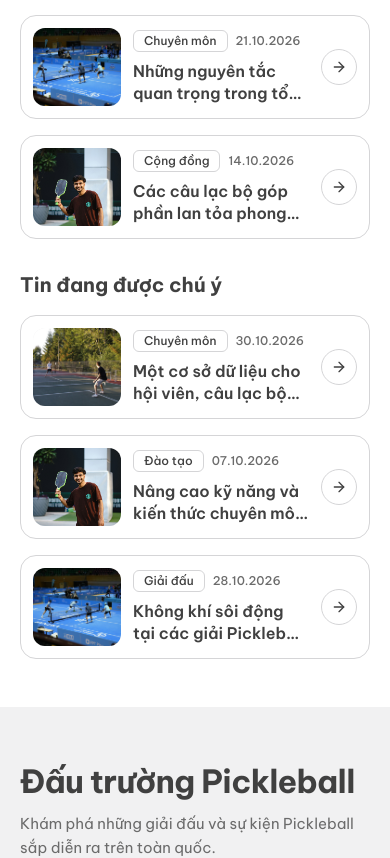
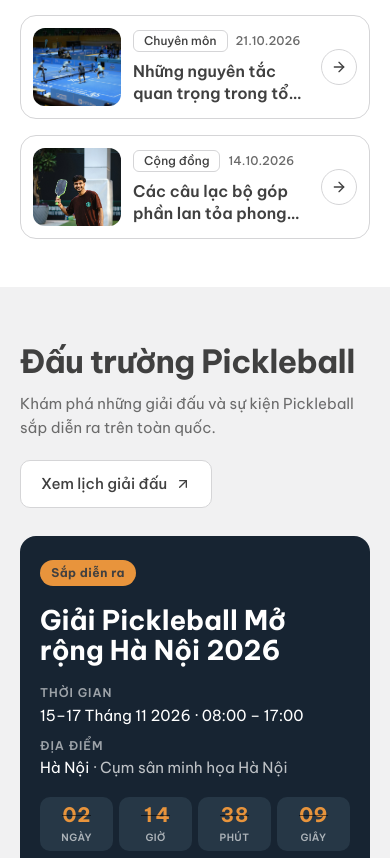
Before and after one commit to dylanaidev-hub/VPF, a React (Vite) app: page / in a window 390 px wide. Shown: the part 3234-4092 px from the top of the page. Built offline with nearby package versions, Linux system fonts and the light colour scheme.

Commit message:
Remove trending news from the homepage

```diff
--- a/src/components/NewsSection.tsx
+++ b/src/components/NewsSection.tsx
@@ -8,7 +8,7 @@ import { NewsCard } from "./NewsCard"
 
 export function NewsSection({ articles }: { articles: NewsArticle[] }) {
   const { t } = useTranslation()
-  const { featured, secondary, trendingTop } = selectNewsLayout(articles)
+  const { featured, secondary } = selectNewsLayout(articles)
 
   if (!featured) return null
 
@@ -45,16 +45,6 @@ export function NewsSection({ articles }: { articles: NewsArticle[] }) {
             ))}
           </div>
         </div>
-        {trendingTop.length ? (
-          <section className="mt-8" aria-labelledby="tin-dang-chu-y">
-            <h3 id="tin-dang-chu-y" className="mb-4 text-xl font-bold text-ink">{t("Tin đang được chú ý")}</h3>
-            <ul className="grid gap-4 md:grid-cols-2 min-[1200px]:grid-cols-3">
-              {trendingTop.map((article) => (
-                <li key={article.id} className="min-w-0"><NewsCard article={article} /></li>
-              ))}
-            </ul>
-          </section>
-        ) : null}
       </div>
     </section>
   )
--- a/src/i18n/en.ts
+++ b/src/i18n/en.ts
@@ -88,7 +88,6 @@ export const en: Readonly<Record<string, string>> = {
   "Khi lịch được cập nhật, giải gần nhất sẽ xuất hiện tại đây.": "The next tournament will appear here when the schedule is updated.",
   "Về trang tin tức": "Back to news",
   "Quay lại Tin tức": "Back to News",
-  "Tin đang được chú ý": "Trending News",
   "Tin tức liên quan": "Related News",
   "Bài viết minh họa": "Illustrative Article",
   "Nội dung bài viết chưa được công bố.": "This article has not been published yet.",
--- a/src/lib/news.ts
+++ b/src/lib/news.ts
@@ -60,7 +60,7 @@ export function selectSpotlight(articles: NewsArticle[]) {
   const trending = articles
     .filter((item) => item.isTrending && item.id !== featured?.id)
     .sort((a, b) => (a.trendingRank ?? Number.MAX_SAFE_INTEGER) - (b.trendingRank ?? Number.MAX_SAFE_INTEGER))
-  return { featured, trending, trendingTop: trending.slice(0, 3) }
+  return { featured, trending }
 }
 
 function foldNewsQuery(value: string) {
@@ -87,13 +87,12 @@ export function filterNews(
 }
 
 export function selectNewsLayout(articles: NewsArticle[]) {
-  const { featured, trending, trendingTop } = selectSpotlight(articles)
+  const { featured, trending } = selectSpotlight(articles)
   const rest = articles.filter((item) => item.id !== featured?.id)
   const trendingIds = new Set(trending.map((item) => item.id))
   const secondary = rest.filter((item) => !trendingIds.has(item.id)).slice(0, 3)
   return {
     featured,
     secondary,
-    trendingTop,
   }
 }
```
